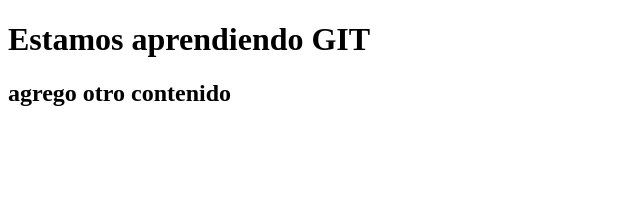
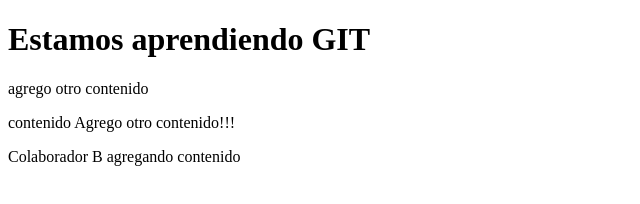
Before and after one commit to Julio-Gitt/clase-git-0709, a plain HTML site: page index.html in a window 1280 px wide. Shown: the whole page, without its empty margins (0-640 px from the left). Drawn offline with Linux system fonts and the light colour scheme.

Commit message:
Agregamos cambio en index.html

```diff
--- a/index.html
+++ b/index.html
@@ -4,8 +4,10 @@
 </head>
 <body>
 
-	<h1>Estamos aprendiendo GIT</h1>
-	<h2>agrego otro contenido
-</h2>
+<h1>Estamos aprendiendo GIT</h1>
+<p>agrego otro contenido</p>
+contenido
+Agrego otro contenido!!!
+<p>Colaborador B agregando contenido </p>
 </body>
 </html>
```
